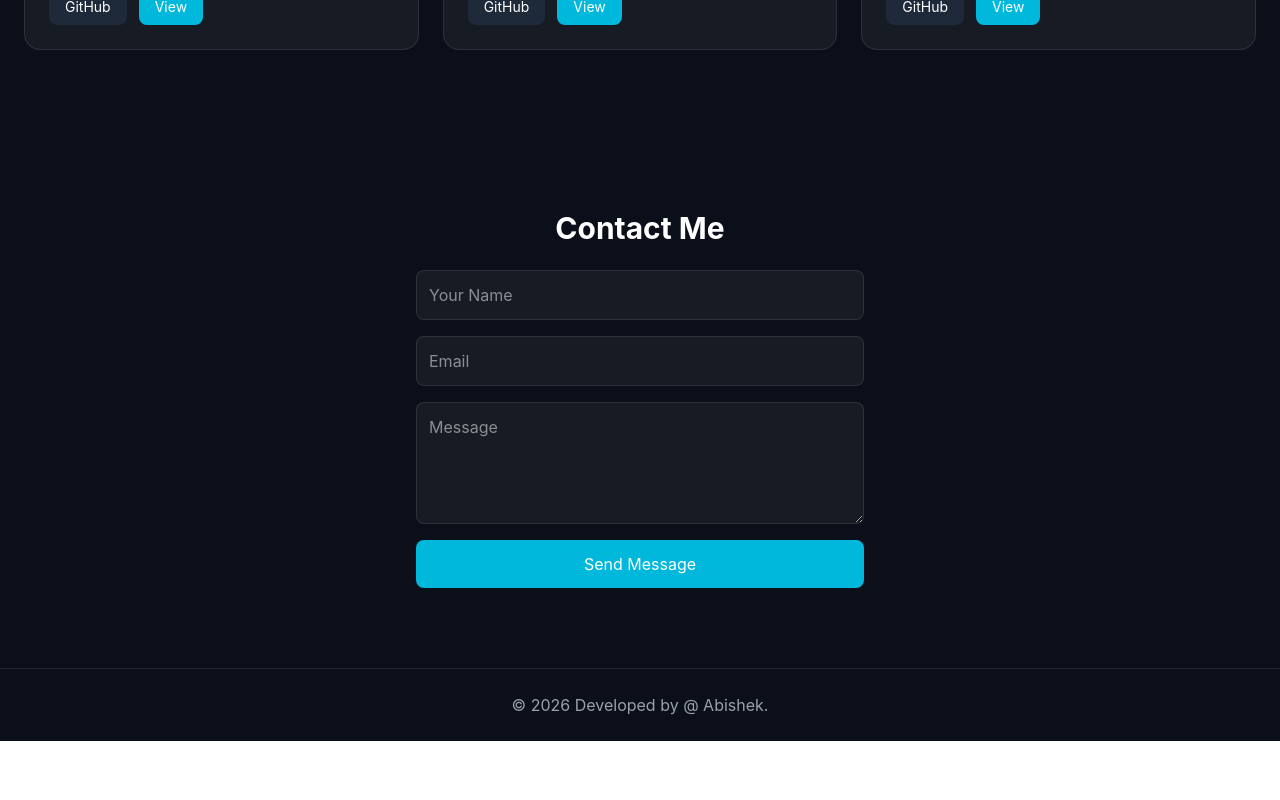
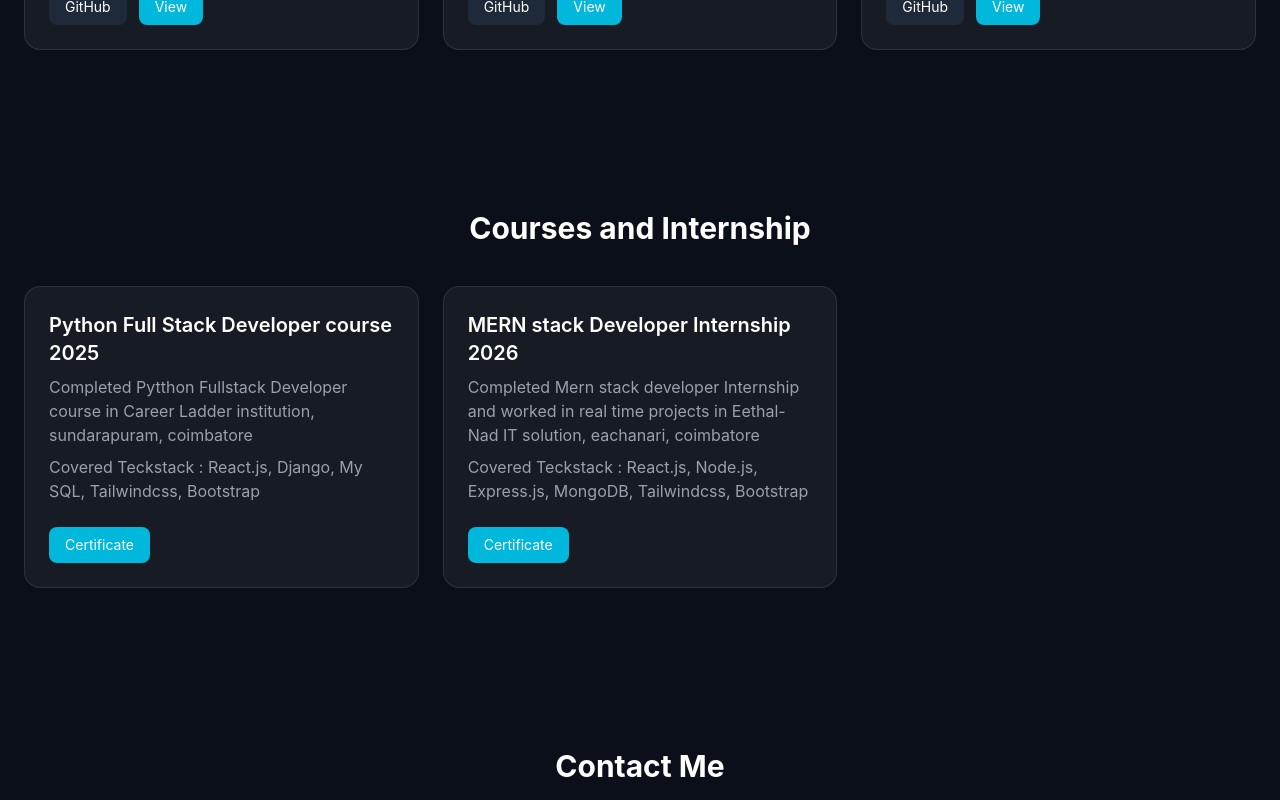
Before and after one commit to abishekdev11/Portfolio, a React (Vite) app: page / in a window 1280 px wide. Shown: the part 1800-2600 px from the top of the page. Before the commit the page ends 2541 px from the top, so only its background shows below. Built offline with nearby package versions, Linux system fonts and the light colour scheme.

Commit message:
added internship

```diff
--- a/src/App.jsx
+++ b/src/App.jsx
@@ -5,6 +5,8 @@ import Skills from "./components/Skills";
 import Projects from "./components/Projects";
 import Contact from "./components/Contact";
 import Footer from "./components/Footer";
+import Internship from "./components/Internship";
+
 
 export default function App() {
   return (
@@ -14,6 +16,7 @@ export default function App() {
       <About />
       <Skills />
       <Projects />
+      <Internship />
       <Contact />
       <Footer />
     </div>
--- /dev/null
+++ b/src/components/Internship.jsx
@@ -0,0 +1,55 @@
+const internships = [
+  {
+    title: "Python Full Stack Developer course 2025",
+    desc: "Completed Pytthon Fullstack Developer course in Career Ladder institution, sundarapuram, coimbatore",
+    tools: "Covered Teckstack : React.js, Django, My SQL, Tailwindcss, Bootstrap",
+    live: "/course_certificate.pdf",
+  },
+  {
+    title: "MERN stack Developer Internship 2026",
+    desc: "Completed Mern stack developer Internship and worked in real time projects in Eethal-Nad IT solution, eachanari, coimbatore",
+    tools: "Covered Teckstack : React.js, Node.js, Express.js, MongoDB, Tailwindcss, Bootstrap",
+    live: "https://your-chat-app.vercel.app",
+  }
+
+];
+
+export default function internship() {
+  return (
+    <section id="projects" className="py-20 px-6 text-center">
+      <h2 className="text-3xl font-bold mb-10">Courses and Internship</h2>
+
+      <div className="grid md:grid-cols-3 gap-6">
+        {internships.map((p) => (
+          <div
+            key={p.title}
+            className="p-6 rounded-2xl bg-white/5 border border-white/10
+            hover:shadow-cyan-500/30 hover:shadow-2xl hover:-translate-y-2
+            transition-all duration-300 text-left flex flex-col justify-between"
+          >
+            {/* Title */}
+            <h3 className="text-xl font-semibold text-white">{p.title}</h3>
+
+            {/* Description */}
+            <p className="text-gray-400 mt-2">{p.desc}</p>
+
+             {/* Tools and Techstack */}
+            <p className="text-gray-400 mt-2">{p.tools}</p>
+
+            {/* Buttons */}
+            <div className="flex gap-3 mt-6">
+
+              <a
+                href={p.live}
+                target="_blank"
+                className="px-4 py-2 text-sm rounded-lg bg-cyan-500 hover:bg-cyan-600 transition"
+              >
+                Certificate
+              </a>
+            </div>
+          </div>
+        ))}
+      </div>
+    </section>
+  );
+}
```
